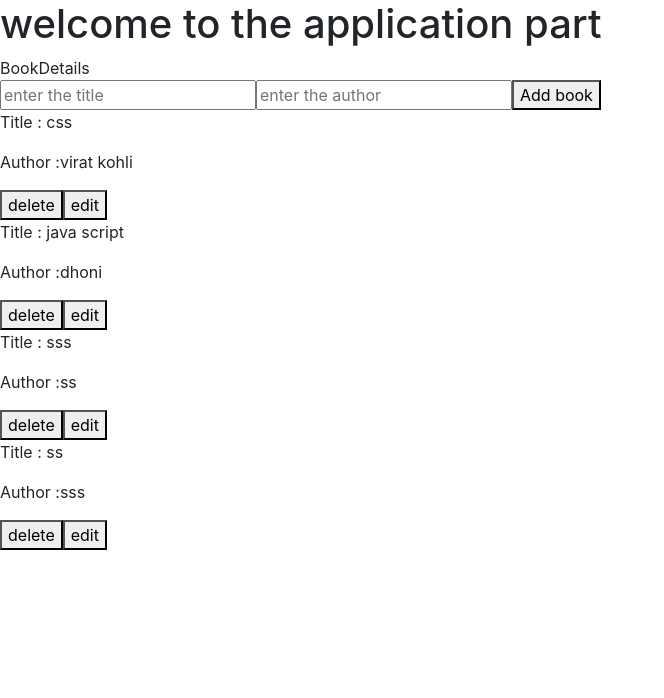
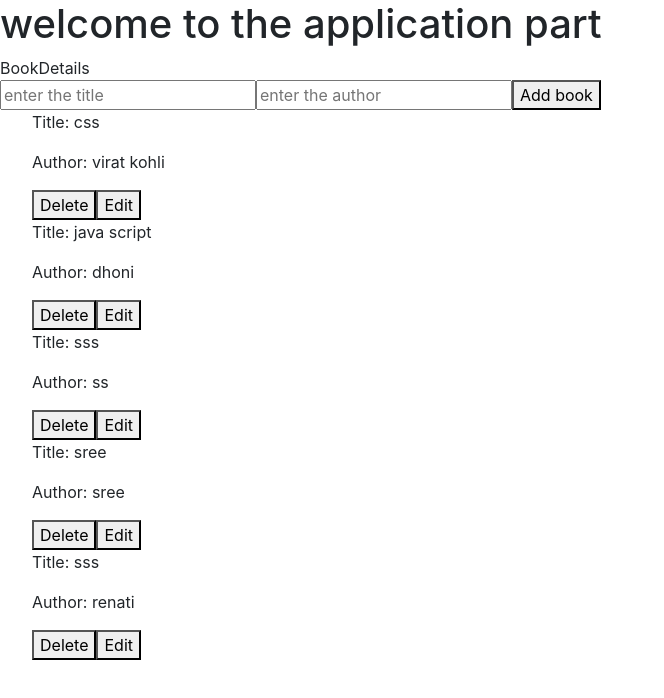
Before and after one commit to sree1411/March-Month, a React (Create React App) app: page / in a window 1280 px wide. Shown: the top 698 px of the page, without its empty margins (0-664 px from the left). Built offline with nearby package versions, Linux system fonts and the light colour scheme; data requests are answered from the project's data file.

Commit message:
created the keyboard navigation on the form

```diff
--- a/data/db.json
+++ b/data/db.json
@@ -16,9 +16,14 @@
       "author": "ss"
     },
     {
-      "id": "8dda",
-      "title": "ss",
-      "author": "sss"
+      "id": "1d9b",
+      "title": "sree",
+      "author": "sree"
+    },
+    {
+      "id": "f0d1",
+      "title": "sss",
+      "author": "renati"
     }
   ],
   "comments": [
--- a/src/components/BookDetails.js
+++ b/src/components/BookDetails.js
@@ -1,94 +1,125 @@
-import axios from 'axios'
-import React, { useEffect, useState } from 'react'
+import axios from 'axios';
+import React, { useEffect, useState, useRef } from 'react';
 
 export const BookDetails = () => {
+  const [books, setBooks] = useState([]);
+  const [newBook, setNewBook] = useState({ title: '', author: '' });
+  const [show, setShow] = useState(false);
+  const [editedBook, setEditedBook] = useState(null);
+  const titleInputRef = useRef(null);
+  const authorInputRef = useRef(null);
 
- const [books, setBooks] = useState([])
- const [newBook, setNewBook] = useState({"title": "", "author":""})
- const [show, setshow] = useState(false)
- const [editedBook, setEditedBook] = useState(null)
+  useEffect(() => {
+    fetchBookInfo();
+  }, []);
 
+  const addBook = async () => {
+    await axios.post('http://localhost:8000/posts', newBook);
+    fetchBookInfo();
+    setNewBook({ title: '', author: '' }); // Clear input fields after adding book
+    titleInputRef.current.focus(); // Move focus back to the title input field
+  };
 
-  useEffect(()=>{
-    bookInfo()
-  }, [])
+  const deleteBook = async (id) => {
+    await axios.delete(`http://localhost:8000/posts/${id}`);
+    fetchBookInfo();
+  };
 
+  const editBook = (book) => {
+    setEditedBook({ ...book });
+    setShow(true);
+  };
 
-function addBook(){
-    axios.post("http://localhost:8000/posts", newBook).then(()=>{
-        bookInfo()
-    })
-}
+  const updateBook = async () => {
+    await axios.put(`http://localhost:8000/posts/${editedBook.id}`, editedBook);
+    setShow(false);
+    fetchBookInfo();
+  };
 
+  const fetchBookInfo = async () => {
+    const response = await axios.get('http://localhost:8000/posts');
+    setBooks(response.data);
+  };
 
-
-function deleteBook(id){
-    axios.delete(`http://localhost:8000/posts/${id}`).then(()=>{
-        bookInfo()
-    })
-}
-
-function editBook(book){
-   setEditedBook({...book})
-   setshow(true)
-}
-
-
-function updatedBook(){
-    axios.put(`http://localhost:8000/posts/${editedBook.id}`, editedBook).then((res)=>{
-        bookInfo(res)
-    })
-}
-
-function bookInfo(){
-    axios.get("http://localhost:8000/posts").then((res)=>{
-        setBooks(res.data)
-
-    })
-}
-
+  const handleKeyPress = (e) => {
+    if (e.key === 'Enter') {
+      if (e.target.name === 'title') {
+        authorInputRef.current.focus();
+      } else if (e.target.name === 'author') {
+        e.preventDefault(); // Prevent form submission
+        addBook();
+      }
+    }
+  };
 
   return (
-     <>
-     <div>BookDetails</div>
+    <>
+      <div>BookDetails</div>
 
-      {
-        !show && (<div>
-            <input type="text" placeholder='enter the title' onChange={(e)=>{setNewBook({...newBook, title:e.target.value})}} />
-            <input type="text" placeholder='enter the author' onChange={(e)=>{setNewBook({...newBook, author:e.target.value})}} />
-            <button onClick={()=>{addBook()}}> Add book </button>
-       </div>)
-      }
-      {
-        show && (
-            <div>
-           <input type="text" placeholder='enter the title'  value={editedBook.title} onChange={(e)=>{setEditedBook({...editedBook, title:e.target.value})}} />
-           <input type="text" placeholder='enter the author'  value={editedBook.author}  onChange={(e)=>{setEditedBook({...editedBook, author:e.target.value})}} />
-           <button onClick={()=>{updatedBook()}}> updated book </button>
-              </div>
-        )
-      }
+      {!show && (
+        <form>
+          <input
+            type="text"
+            name="title"
+            placeholder="enter the title"
+            value={newBook.title}
+            onChange={(e) => setNewBook({ ...newBook, title: e.target.value })}
+            onKeyDown={handleKeyPress}
+            ref={titleInputRef}
+            tabIndex={1}
+          />
+          <input
+            type="text"
+            name="author"
+            placeholder="enter the author"
+            value={newBook.author}
+            onChange={(e) => setNewBook({ ...newBook, author: e.target.value })}
+            onKeyDown={handleKeyPress}
+            ref={authorInputRef}
+            tabIndex={2}
+          />
+          <button type="button" onClick={addBook} tabIndex={3}>
+            Add book
+          </button>
+        </form>
+      )}
 
+      {show && (
+        <form>
+          <input
+            type="text"
+            name="title"
+            placeholder="enter the title"
+            value={editedBook.title}
+            onChange={(e) => setEditedBook({ ...editedBook, title: e.target.value })}
+            onKeyDown={handleKeyPress}
+            tabIndex={1}
+          />
+          <input
+            type="text"
+            name="author"
+            placeholder="enter the author"
+            value={editedBook.author}
+            onChange={(e) => setEditedBook({ ...editedBook, author: e.target.value })}
+            onKeyDown={handleKeyPress}
+            tabIndex={2}
+          />
+          <button type="button" onClick={updateBook} tabIndex={3}>
+            Update book
+          </button>
+        </form>
+      )}
 
-
-
-
-
-
-     {
-        books.length>0 && books.map((book)=>{
-           return <li>
-                   <p> Title : {book.title}</p>
-                   <p> Author :{book.author}</p>
-                   <button onClick={()=>{deleteBook(book.id)}}> delete </button>
-                   <button onClick={()=>{editBook(book)}}> edit </button>
-
-
-                </li>
-        })
-     }
-
-
-     </>
-  )
-}
+      <ul>
+        {books.map((book) => (
+          <li key={book.id}>
+            <p>Title: {book.title}</p>
+            <p>Author: {book.author}</p>
+            <button onClick={() => deleteBook(book.id)}>Delete</button>
+            <button onClick={() => editBook(book)}>Edit</button>
+          </li>
+        ))}
+      </ul>
+    </>
+  );
+};
```
